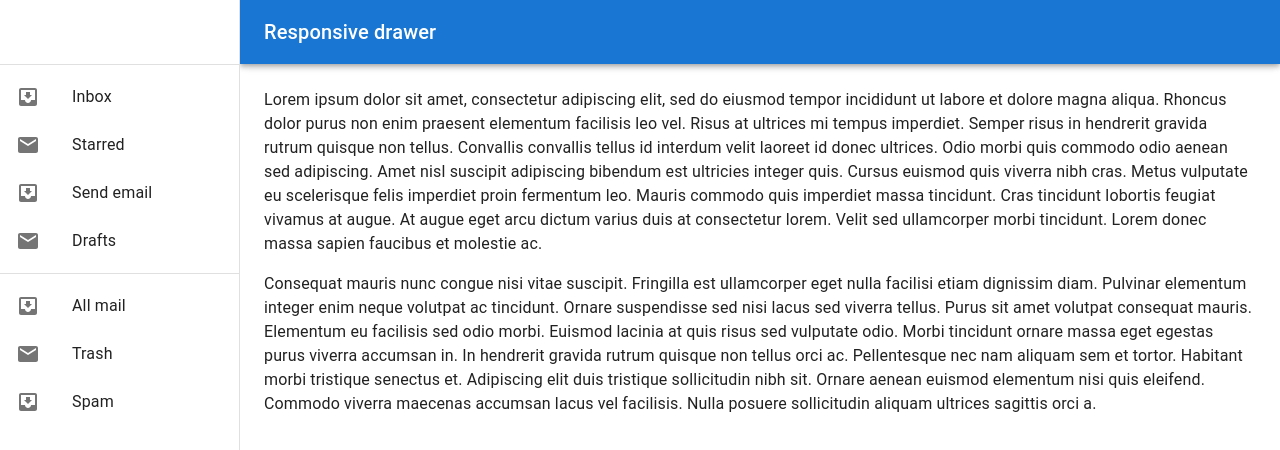
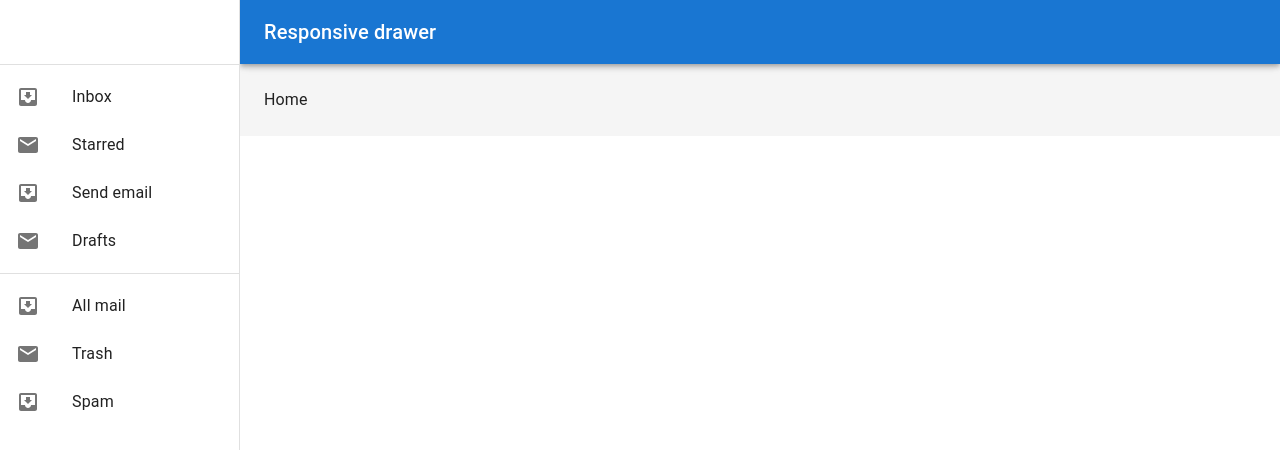
Before and after one commit to Omimin033/Household-App, a React (Create React App) app: page / in a window 1280 px wide. Shown: the top 450 px of the page. Built offline with nearby package versions, Linux system fonts and the light colour scheme.

Commit message:
背景色の変更

```diff
--- a/src/components/layouts/AppLayout.tsx
+++ b/src/components/layouts/AppLayout.tsx
@@ -15,19 +15,11 @@ import MailIcon from '@mui/icons-material/Mail';
 import MenuIcon from '@mui/icons-material/Menu';
 import Toolbar from '@mui/material/Toolbar';
 import Typography from '@mui/material/Typography';
+import { Outlet } from 'react-router-dom';
 
 const drawerWidth = 240;
 
-interface Props {
-  /**
-   * Injected by the documentation to work in an iframe.
-   * Remove this when copying and pasting into your project.
-   */
-  window?: () => Window;
-}
-
-export default function ResponsiveDrawer(props: Props) {
-  const { window } = props;
+export default function ResponsiveDrawer() {
   const [mobileOpen, setMobileOpen] = React.useState(false);
   const [isClosing, setIsClosing] = React.useState(false);
 
@@ -78,12 +70,10 @@ export default function ResponsiveDrawer(props: Props) {
     </div>
   );
 
-  // Remove this const when copying and pasting into your project.
-  const container = window !== undefined ? () => window().document.body : undefined;
-
   return (
-    <Box sx={{ display: 'flex' }}>
+    <Box sx={{ display: 'flex', bgcolor: (theme) => theme.palette.grey[100] }}>
       <CssBaseline />
+      {/* ヘッダー */}
       <AppBar
         position="fixed"
         sx={{
@@ -106,14 +96,14 @@ export default function ResponsiveDrawer(props: Props) {
           </Typography>
         </Toolbar>
       </AppBar>
+      {/* サイドバー */}
       <Box
         component="nav"
         sx={{ width: { sm: drawerWidth }, flexShrink: { sm: 0 } }}
         aria-label="mailbox folders"
       >
-        {/* The implementation can be swapped with js to avoid SEO duplication of links. */}
+        {/* モバイル用 */}
         <Drawer
-          container={container}
           variant="temporary"
           open={mobileOpen}
           onTransitionEnd={handleDrawerTransitionEnd}
@@ -128,6 +118,7 @@ export default function ResponsiveDrawer(props: Props) {
         >
           {drawer}
         </Drawer>
+        {/* PC用 */}
         <Drawer
           variant="permanent"
           sx={{
@@ -139,38 +130,13 @@ export default function ResponsiveDrawer(props: Props) {
           {drawer}
         </Drawer>
       </Box>
+      {/* メインコンテンツ */}
       <Box
         component="main"
         sx={{ flexGrow: 1, p: 3, width: { sm: `calc(100% - ${drawerWidth}px)` } }}
       >
         <Toolbar />
-        <Typography paragraph>
-          Lorem ipsum dolor sit amet, consectetur adipiscing elit, sed do eiusmod
-          tempor incididunt ut labore et dolore magna aliqua. Rhoncus dolor purus non
-          enim praesent elementum facilisis leo vel. Risus at ultrices mi tempus
-          imperdiet. Semper risus in hendrerit gravida rutrum quisque non tellus.
-          Convallis convallis tellus id interdum velit laoreet id donec ultrices.
-          Odio morbi quis commodo odio aenean sed adipiscing. Amet nisl suscipit
-          adipiscing bibendum est ultricies integer quis. Cursus euismod quis viverra
-          nibh cras. Metus vulputate eu scelerisque felis imperdiet proin fermentum
-          leo. Mauris commodo quis imperdiet massa tincidunt. Cras tincidunt lobortis
-          feugiat vivamus at augue. At augue eget arcu dictum varius duis at
-          consectetur lorem. Velit sed ullamcorper morbi tincidunt. Lorem donec massa
-          sapien faucibus et molestie ac.
-        </Typography>
-        <Typography paragraph>
-          Consequat mauris nunc congue nisi vitae suscipit. Fringilla est ullamcorper
-          eget nulla facilisi etiam dignissim diam. Pulvinar elementum integer enim
-          neque volutpat ac tincidunt. Ornare suspendisse sed nisi lacus sed viverra
-          tellus. Purus sit amet volutpat consequat mauris. Elementum eu facilisis
-          sed odio morbi. Euismod lacinia at quis risus sed vulputate odio. Morbi
-          tincidunt ornare massa eget egestas purus viverra accumsan in. In hendrerit
-          gravida rutrum quisque non tellus orci ac. Pellentesque nec nam aliquam sem
-          et tortor. Habitant morbi tristique senectus et. Adipiscing elit duis
-          tristique sollicitudin nibh sit. Ornare aenean euismod elementum nisi quis
-          eleifend. Commodo viverra maecenas accumsan lacus vel facilisis. Nulla
-          posuere sollicitudin aliquam ultrices sagittis orci a.
-        </Typography>
+        <Outlet />
       </Box>
     </Box>
   );
```
